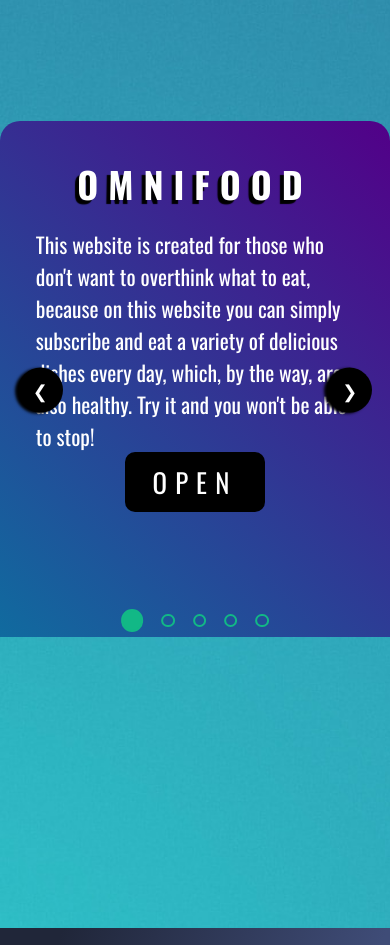
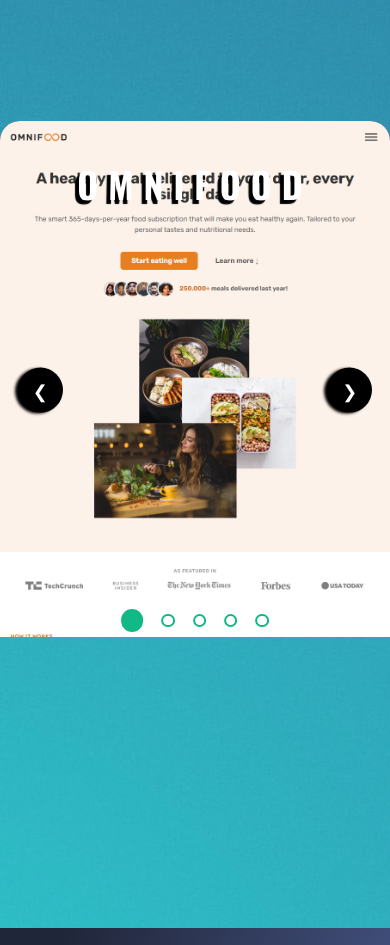
Before and after one commit to Crescent17/cv, a React (Vite) app: page / in a window 390 px wide. Shown: the part 2680-3625 px from the top of the page. Built offline with nearby package versions, Linux system fonts and the light colour scheme.

Commit message:
add media queries for slider photo to display it in first row

```diff
--- a/src/components/slider/SlideImage.jsx
+++ b/src/components/slider/SlideImage.jsx
@@ -1,7 +1,7 @@
 import styled from "styled-components";
 
 const Slide = styled.div`
-  height: 70rem;
+  height: 100%;
   width: 100%;
   position: absolute;
   top: 0;
@@ -9,7 +9,13 @@ const Slide = styled.div`
   transition: all 1s;
   grid-column: 1 / 2;
   background: url("/img/${props => props.$img}") no-repeat;
-  background-size: contain;
+  background-size: cover;
+  @media (max-width: 57rem) {
+    grid-row: 1 / 2;
+    grid-column: 1;
+    background-size: cover;
+    background-position: center;
+  }
 `
 
 export default function SlideImage({img}) {
```
